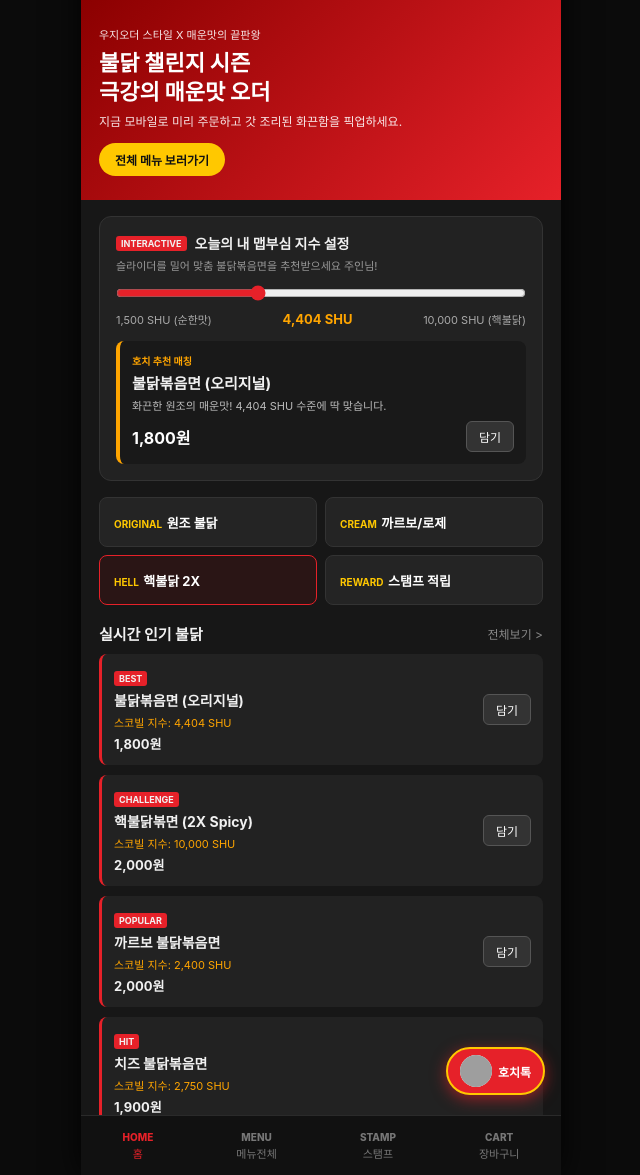
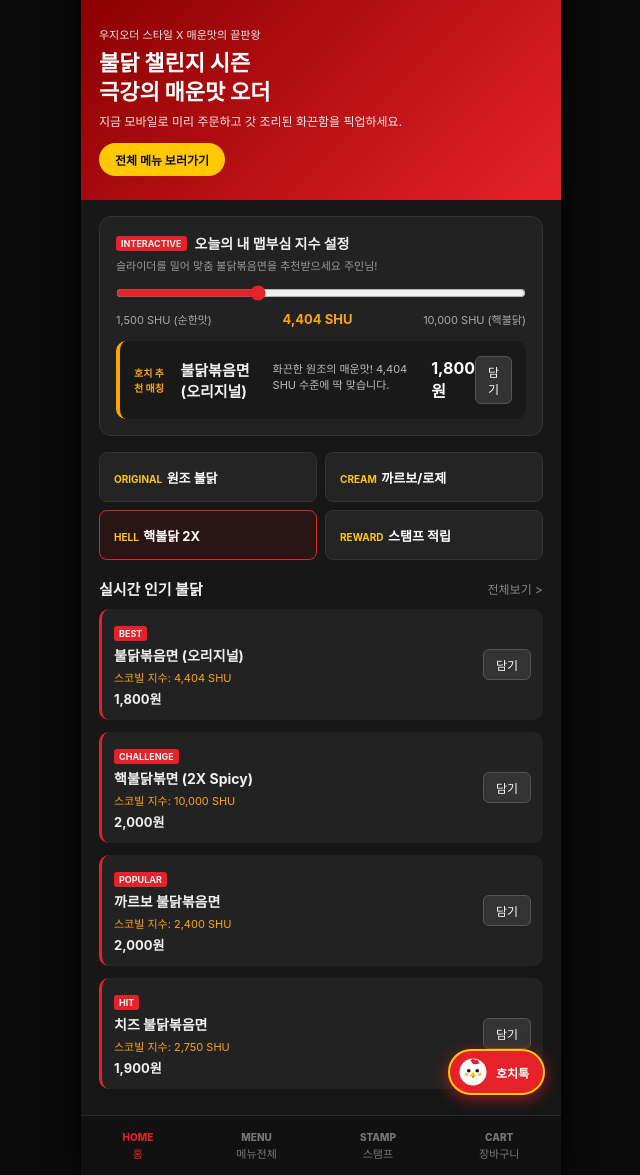
Before and after one commit to kijoojootopia/buldak, a Flask app: page / in a window 1280 px wide. Shown: the part 64-1239 px from the top of the page, without its empty margins (319-959 px from the left). Run offline with Flask 3, Linux system fonts and the light colour scheme; grey boxes are pictures that could not be loaded.

Commit message:
Update base.html

```diff
--- a/templates/base.html
+++ b/templates/base.html
@@ -179,9 +179,16 @@
         .recommend-match-card {
             margin-top: 14px;
             background: #191919;
-            padding: 12px;
-            border-radius: 8px;
+            padding: 14px;
+            border-radius: 10px;
             border-left: 4px solid #FFA500;
+            display: flex;
+            gap: 12px;
+            align-items: center;
+        }
+
+        .recommend-match-meta {
+            flex: 1;
         }
 
         .match-badge {
@@ -268,13 +275,28 @@
 
         .item-card {
             background: #222;
+            border-radius: 10px;
+            padding: 12px;
+            margin-bottom: 12px;
+            display: flex;
+            align-items: center;
+            gap: 12px;
+            border-left: 3px solid #E62129;
+        }
+
+        .item-visual {
+            width: 50px;
+            height: 50px;
             border-radius: 8px;
-            padding: 12px;
-            margin-bottom: 10px;
+            background: #2d1818;
             display: flex;
-            justify-content: space-between;
             align-items: center;
-            border-left: 3px solid #E62129;
+            justify-content: center;
+            flex-shrink: 0;
+        }
+
+        .item-info {
+            flex: 1;
         }
 
         .item-badge {
@@ -318,21 +340,13 @@
             background: #E62129;
             border: 2px solid #FFC800;
             border-radius: 30px;
-            padding: 6px 12px;
+            padding: 6px 14px 6px 8px;
             display: flex;
             align-items: center;
-            gap: 6px;
+            gap: 8px;
             cursor: pointer;
             box-shadow: 0 4px 15px rgba(230, 33, 41, 0.6);
             z-index: 15;
-        }
-
-        .hochi-avatar-img {
-            width: 32px;
-            height: 32px;
-            border-radius: 50%;
-            background: #fff;
-            object-fit: cover;
         }
 
         .hochi-chat-label {
@@ -523,14 +537,6 @@
             gap: 10px;
         }
 
-        .hochi-head {
-            width: 38px;
-            height: 38px;
-            border-radius: 50%;
-            background: #fff;
-            object-fit: cover;
-        }
-
         .hochi-name {
             font-size: 13px;
             font-weight: bold;
@@ -599,7 +605,6 @@
             cursor: pointer;
         }
 
-        /* 멤버십 전용 그리드 복구 */
         .membership-screen {
             padding: 20px 18px;
         }
@@ -667,10 +672,6 @@
             text-align: center;
         }
 
-        .stamp-status strong {
-            color: #FFA500;
-        }
-
         .coupon-box h4 {
             font-size: 14px;
             margin-bottom: 10px;
@@ -729,9 +730,18 @@
             {% block content %}{% endblock %}
         </main>
 
-        <!-- 플로팅 호치 챗봇 열기 버튼 -->
+        <!-- 플로팅 호치 챗봇 열기 버튼 (벡터 호치 얼굴 내장) -->
         <button id="open-chat-btn" class="floating-hochi-btn" aria-label="호치 챗봇 열기">
-            <img src="https://buldak.com/kr/product/resources/images/hochi.png" alt="호치" class="hochi-avatar-img" onerror="this.src='https://images.unsplash.com/photo-1548550023-2bdb3c5beed7?w=100&auto=format&fit=crop&q=60'">
+            <svg viewBox="0 0 100 100" width="30" height="30">
+                <circle cx="50" cy="50" r="45" fill="#FFFFFF"/>
+                <path d="M42,12 Q50,0 58,12 Q68,4 70,22 Q60,26 48,22 Z" fill="#E62129"/>
+                <circle cx="36" cy="46" r="6" fill="#111111"/>
+                <circle cx="64" cy="46" r="6" fill="#111111"/>
+                <polygon points="50,50 38,64 62,64" fill="#FFC800"/>
+                <circle cx="28" cy="58" r="6" fill="#FF8C00" opacity="0.6"/>
+                <circle cx="72" cy="58" r="6" fill="#FF8C00" opacity="0.6"/>
+                <path d="M46,64 Q50,76 54,64 Z" fill="#E62129"/>
+            </svg>
             <span class="hochi-chat-label">호치톡</span>
         </button>
 
@@ -755,7 +765,7 @@
             </button>
         </nav>
 
-        <!-- 장바구니 확인 모달 레이어 -->
+        <!-- 장바구니 확인 모달 -->
         <div id="cart-modal" class="modal-backdrop hidden">
             <div class="modal-sheet">
                 <div class="modal-header">
@@ -779,7 +789,16 @@
         <div id="chat-modal" class="chat-modal hidden">
             <div class="chat-header">
                 <div class="hochi-profile">
-                    <img src="https://buldak.com/kr/product/resources/images/hochi.png" alt="호치" class="hochi-head" onerror="this.src='https://images.unsplash.com/photo-1548550023-2bdb3c5beed7?w=100&auto=format&fit=crop&q=60'">
+                    <svg viewBox="0 0 100 100" width="36" height="36">
+                        <circle cx="50" cy="50" r="45" fill="#FFFFFF"/>
+                        <path d="M42,12 Q50,0 58,12 Q68,4 70,22 Q60,26 48,22 Z" fill="#E62129"/>
+                        <circle cx="36" cy="46" r="6" fill="#111111"/>
+                        <circle cx="64" cy="46" r="6" fill="#111111"/>
+                        <polygon points="50,50 38,64 62,64" fill="#FFC800"/>
+                        <circle cx="28" cy="58" r="6" fill="#FF8C00" opacity="0.6"/>
+                        <circle cx="72" cy="58" r="6" fill="#FF8C00" opacity="0.6"/>
+                        <path d="M46,64 Q50,76 54,64 Z" fill="#E62129"/>
+                    </svg>
                     <div class="hochi-meta">
                         <div class="hochi-name">호치 (불닭 오타쿠)</div>
                         <div class="hochi-desc">스코빌 지수 연구 12년차 닭</div>
```
